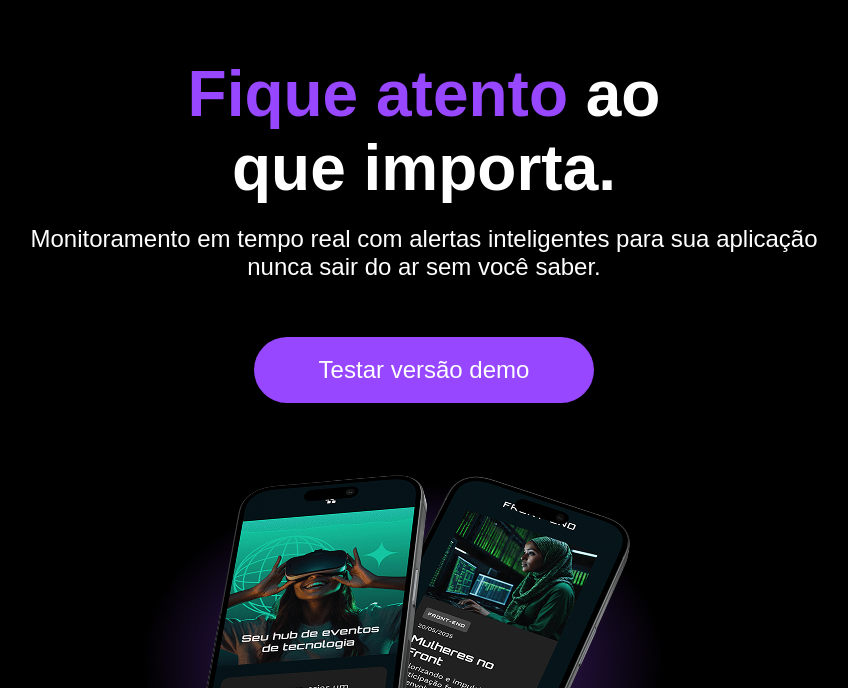
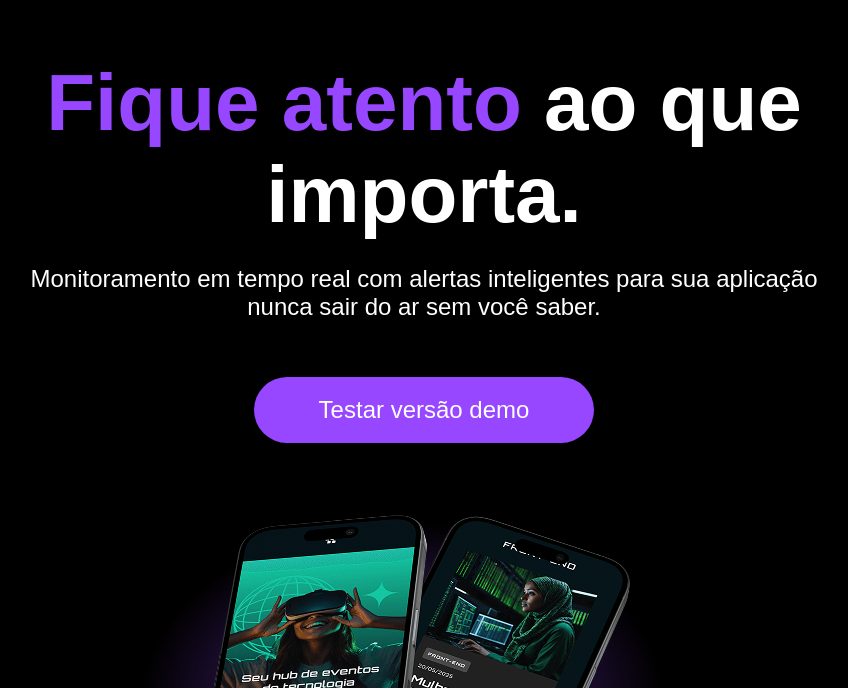
Before and after one commit to fernandooar/tecboard, a plain HTML site: page index.html in a window 1280 px wide. Shown: the part 112-800 px from the top of the page, without its empty margins (216-1064 px from the left). Drawn offline with Linux system fonts and the light colour scheme; a web font is replaced by a local one.

Commit message:
Altera tamanho da fonte do titulo

```diff
--- a/css/style.css
+++ b/css/style.css
@@ -22,13 +22,13 @@ body {
 }
 
 h1 {
-    font-size: 64px;
+    font-size: 80px;
     font-family: ' Unbounded', sans-serif;
     text-align: center;
 
-    width: 500px;
+    width: 792px;
     height: 144px;
-    margin: 60px auto 0;
+    margin: 60px auto 64px;
 }
 
 h1 span {
```
